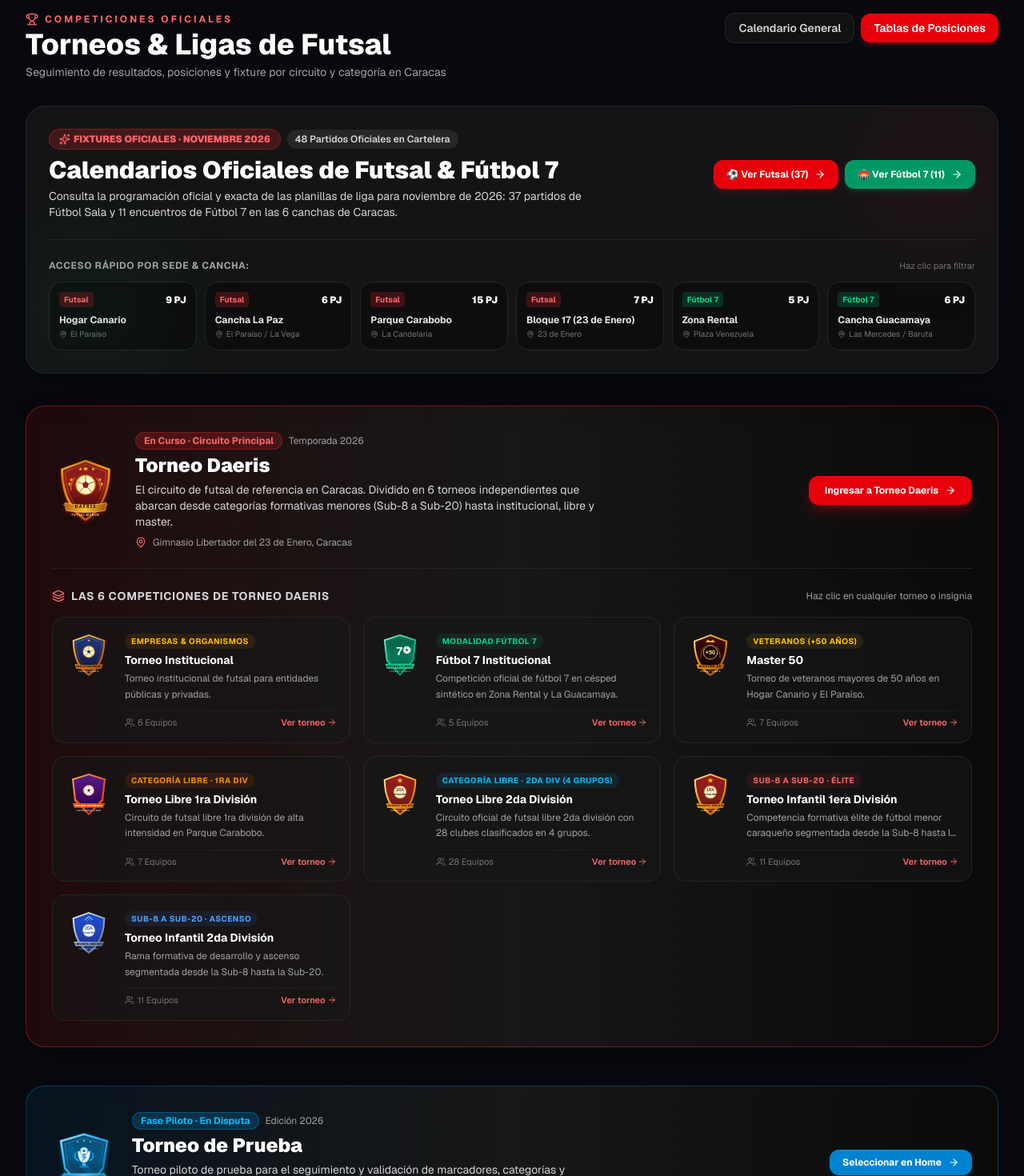
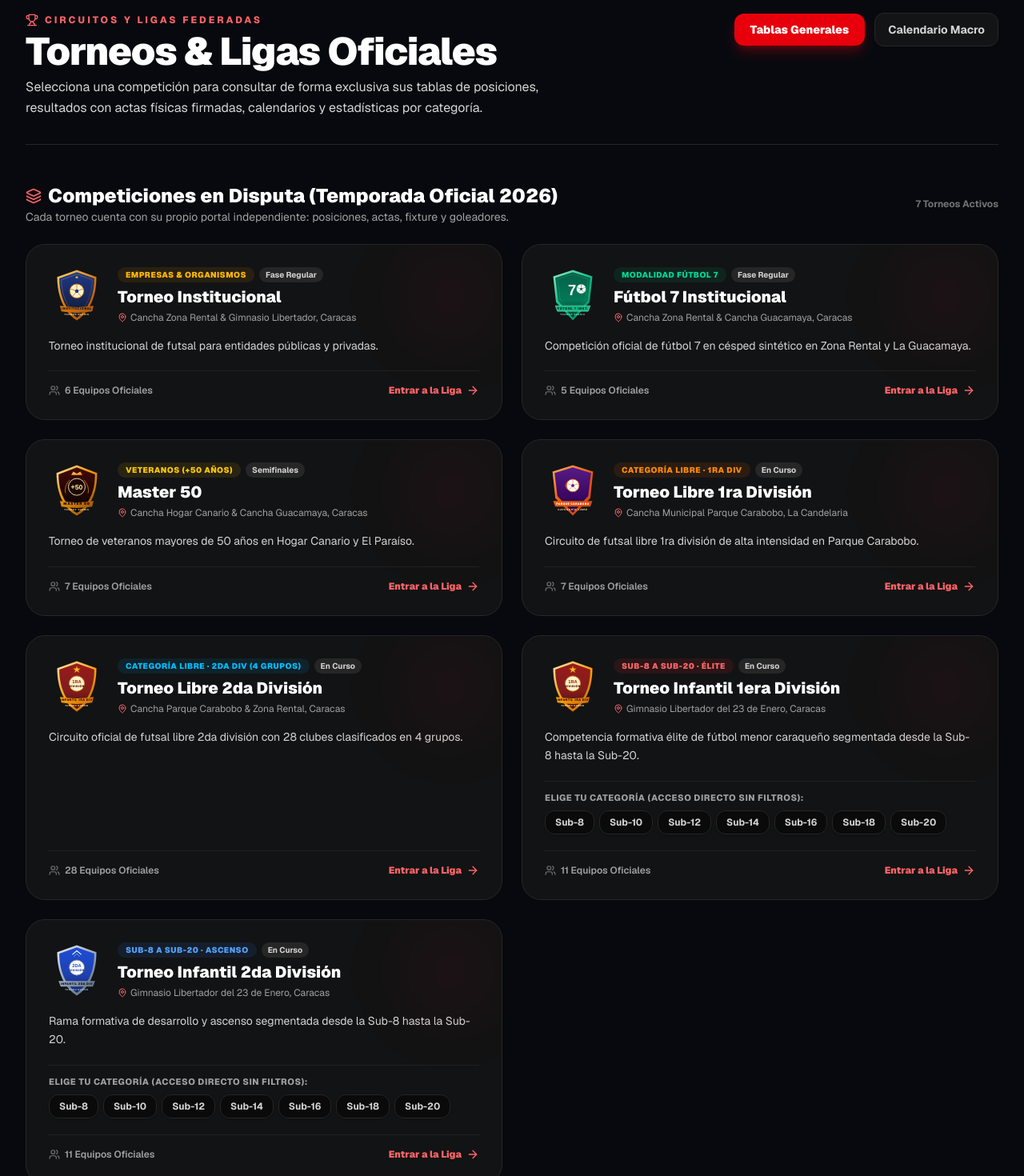
Before and after one commit to Leeonardo/FuriaMenor, a Next.js app: page /torneos in a window 1280 px wide. Shown: the part 120-1590 px from the top of the page at 80% size. Built offline with nearby package versions, Linux system fonts and the light colour scheme.

Commit message:
feat(ux): rediseñar /torneos directo a ligas, persistencia de categoria entre tabs, planillas en resultados y depuracion de minutos

```diff
--- a/src/app/torneos/page.tsx
+++ b/src/app/torneos/page.tsx
@@ -1,109 +1,200 @@
+import React from "react";
 import Link from "next/link";
-import { Calendar, MapPin, Trophy, Users, Layers, ArrowRight, ShieldCheck, Activity, Sparkles } from "lucide-react";
+import {
+  Trophy,
+  Users,
+  MapPin,
+  ArrowRight,
+  ShieldCheck,
+  Calendar,
+  Sparkles,
+  Layers,
+  ChevronRight,
+} from "lucide-react";
 import { DaerisBadge, PruebaBadge } from "@/components/ui/tournament-badges";
 import { DaerisBadgeRenderer } from "@/components/ui/daeris-sub-badge-renderer";
 import { daerisSubList } from "@/data/daeris-subtournaments";
 import { OFFICIAL_VENUES } from "@/data/fixtures-noviembre-2026";
 
 export const metadata = {
-  title: "Torneos & Ligas | Furia Menor",
-  description: "Circuito oficial de torneos de futsal en Caracas. Torneo Daeris y sus 6 divisiones, y Torneo de Prueba.",
+  title: "Torneos & Ligas Oficiales | Furia Menor",
+  description:
+    "Circuito oficial de torneos de fútbol sala y fútbol 7 en Caracas. Consulta clasificaciones, resultados oficiales con actas firmadas, goleadores y calendarios por categoría.",
 };
 
 export default function TorneosPage() {
   return (
-    <div className="mx-auto max-w-7xl px-4 py-10 sm:px-6 lg:px-8">
-      {/* Encabezado */}
-      <div className="mb-8 flex flex-col sm:flex-row items-center sm:items-start text-center sm:text-left justify-between gap-4">
-        <div className="flex flex-col items-center sm:items-start">
-          <div className="flex items-center gap-2 text-xs uppercase tracking-[0.25em] text-red-400 font-bold">
+    <div className="mx-auto max-w-7xl px-4 py-10 sm:px-6 lg:px-8 space-y-12">
+      {/* 1. ENCABEZADO PRINCIPAL DE TORNEOS */}
+      <div className="flex flex-col sm:flex-row items-center sm:items-start text-center sm:text-left justify-between gap-6 border-b border-neutral-800 pb-8">
+        <div>
+          <div className="inline-flex items-center gap-2 text-xs uppercase tracking-[0.25em] text-red-400 font-extrabold mb-1">
             <Trophy className="h-4 w-4" />
-            Competiciones Oficiales
+            Circuitos y Ligas Federadas
           </div>
-          <h1 className="mt-1 text-3xl font-extrabold text-white sm:text-4xl">
-            Torneos & Ligas de Futsal
+          <h1 className="text-3xl sm:text-4xl lg:text-5xl font-black text-white tracking-tight">
+            Torneos & Ligas Oficiales
           </h1>
-          <p className="mt-1 text-sm text-neutral-400">
-            Seguimiento de resultados, posiciones y fixture por circuito y categoría en Caracas
+          <p className="mt-2 text-sm sm:text-base text-neutral-300 max-w-2xl leading-relaxed">
+            Selecciona una competición para consultar de forma exclusiva sus tablas de posiciones,
+            resultados con actas físicas firmadas, calendarios y estadísticas por categoría.
           </p>
         </div>
 
-        <div className="flex flex-wrap items-center justify-center sm:justify-start gap-2">
+        <div className="flex flex-wrap items-center gap-3 shrink-0">
+          <Link
+            href="/posiciones"
+            className="rounded-xl bg-red-600 px-5 py-2.5 text-xs sm:text-sm font-black text-white hover:bg-red-500 transition shadow-lg shadow-red-600/30"
+          >
+            Tablas Generales
+          </Link>
           <Link
             href="/calendario"
-            className="rounded-xl border border-neutral-800 bg-neutral-900/60 px-4 py-2 text-xs sm:text-sm font-semibold text-neutral-300 transition hover:border-neutral-700 hover:text-white"
+            className="rounded-xl border border-neutral-800 bg-neutral-900/80 px-4 py-2.5 text-xs sm:text-sm font-bold text-neutral-300 hover:border-neutral-700 hover:text-white transition"
           >
-            Calendario General
-          </Link>
-          <Link
-            href="/posiciones"
-            className="rounded-xl bg-red-600 px-4 py-2 text-xs sm:text-sm font-semibold text-white shadow-md transition hover:bg-red-500 shadow-red-600/30"
-          >
-            Tablas de Posiciones
+            Calendario Macro
           </Link>
         </div>
       </div>
 
-      {/* BANNER OFICIAL: PROGRAMACIÓN NOVIEMBRE 2026 (FUTSAL & FÚTBOL 7) */}
-      <div className="mb-10 overflow-hidden rounded-3xl border border-neutral-800 bg-neutral-900/80 p-5 sm:p-7 shadow-2xl relative">
-        <div className="absolute top-0 right-0 h-40 w-40 bg-red-600/10 blur-3xl pointer-events-none rounded-full" />
-        <div className="absolute bottom-0 left-0 h-40 w-40 bg-emerald-600/10 blur-3xl pointer-events-none rounded-full" />
-
-        <div className="relative z-10 flex flex-col lg:flex-row lg:items-center justify-between gap-6 pb-6 border-b border-neutral-800/80">
+      {/* 2. LISTADO PROTAGÓNICO DE COMPETICIONES (DIRECTO Y SIN ARROZ CON MANGO) */}
+      <section className="space-y-6">
+        <div className="flex flex-col sm:flex-row sm:items-center justify-between gap-2">
           <div>
-            <div className="flex flex-wrap items-center gap-2">
-              <span className="inline-flex items-center gap-1 rounded-full bg-red-500/20 px-3 py-1 text-xs font-black text-red-400 border border-red-500/30">
-                <Sparkles className="h-3.5 w-3.5" />
-                FIXTURES OFICIALES · NOVIEMBRE 2026
-              </span>
-              <span className="rounded-full bg-neutral-800 px-2.5 py-1 text-xs font-semibold text-neutral-300">
-                48 Partidos Oficiales en Cartelera
+            <h2 className="text-xl sm:text-2xl font-black text-white flex items-center gap-2">
+              <Layers className="h-5 w-5 text-red-400" />
+              Competiciones en Disputa (Temporada Oficial 2026)
+            </h2>
+            <p className="text-xs sm:text-sm text-neutral-400">
+              Cada torneo cuenta con su propio portal independiente: posiciones, actas, fixture y goleadores.
+            </p>
+          </div>
+          <span className="text-xs font-bold text-neutral-500 self-start sm:self-auto">
+            {daerisSubList.length} Torneos Activos
           </span>
         </div>
-            <h2 className="mt-2 text-2xl sm:text-3xl font-black text-white">
-              Calendarios Oficiales de Futsal & Fútbol 7
-            </h2>
-            <p className="mt-1 text-xs sm:text-sm text-neutral-300 max-w-2xl">
-              Consulta la programación oficial y exacta de las planillas de liga para noviembre de 2026:
-              37 partidos de Fútbol Sala y 11 encuentros de Fútbol 7 en las 6 canchas de Caracas.
+
+        {/* Rejilla de Torneos Oficiales */}
+        <div className="grid gap-6 md:grid-cols-2">
+          {daerisSubList.map((sub) => {
+            const basePath = `/torneos/daeris/${sub.slug}`;
+
+            return (
+              <div
+                key={sub.id}
+                className="group relative rounded-3xl border border-neutral-800 bg-neutral-900/70 p-6 sm:p-7 transition-all duration-300 hover:border-red-500/60 hover:bg-neutral-900 hover:shadow-2xl hover:shadow-red-950/20 flex flex-col justify-between overflow-hidden"
+              >
+                {/* Glow decorativo de fondo */}
+                <div className="absolute top-0 right-0 h-32 w-32 bg-red-600/5 rounded-full blur-2xl pointer-events-none group-hover:bg-red-600/10 transition" />
+
+                <div>
+                  {/* Cabecera del Torneo */}
+                  <div className="flex items-start gap-4 mb-4">
+                    <Link
+                      href={basePath}
+                      className="shrink-0 transition-transform duration-300 group-hover:scale-105"
+                    >
+                      <DaerisBadgeRenderer badgeKey={sub.badgeKey} size={70} />
+                    </Link>
+
+                    <div className="flex-1 min-w-0">
+                      <div className="flex flex-wrap items-center gap-1.5 mb-1">
+                        <span
+                          className={`rounded-full px-2.5 py-0.5 text-[10px] font-black uppercase tracking-wider ${sub.accent.pill}`}
+                        >
+                          {sub.categoryLabel}
+                        </span>
+                        <span className="rounded-full bg-neutral-800 px-2 py-0.5 text-[10px] font-bold text-neutral-300">
+                          {sub.status}
+                        </span>
+                      </div>
+
+                      <h3 className="text-lg sm:text-xl font-black text-white group-hover:text-red-400 transition truncate">
+                        <Link href={basePath}>{sub.name}</Link>
+                      </h3>
+
+                      <p className="text-xs text-neutral-400 flex items-center gap-1 mt-1">
+                        <MapPin className="h-3 w-3 text-red-400 shrink-0" />
+                        <span className="truncate">{sub.venue}</span>
                       </p>
                     </div>
+                  </div>
 
-          <div className="flex flex-wrap items-center gap-2 shrink-0">
+                  <p className="text-xs sm:text-sm text-neutral-300 leading-relaxed mb-5">
+                    {sub.description}
+                  </p>
+
+                  {/* Acceso Directo por Categorías (Si tiene categorías menores) */}
+                  {sub.hasCategories && sub.categories && (
+                    <div className="mb-5 pt-3 border-t border-neutral-800/80">
+                      <span className="block text-[11px] font-extrabold uppercase tracking-wider text-neutral-400 mb-2">
+                        Elige tu categoría (Acceso directo sin filtros):
+                      </span>
+                      <div className="flex flex-wrap gap-1.5">
+                        {sub.categories.map((cat) => (
                           <Link
-              href="/calendario?disciplina=Fútbol+Sala"
-              className="inline-flex items-center justify-center gap-2 rounded-xl bg-red-600 hover:bg-red-500 px-4 py-2.5 text-xs font-bold text-white transition shadow-md shadow-red-600/20 active:scale-95"
+                            key={cat}
+                            href={`${basePath}?cat=${cat.toLowerCase()}`}
+                            className="rounded-xl border border-neutral-800 bg-neutral-950 px-3 py-1.5 text-xs font-bold text-neutral-300 hover:border-red-500 hover:bg-red-600 hover:text-white transition shadow-sm active:scale-95"
                           >
-              ⚽ Ver Futsal (37)
-              <ArrowRight className="h-3.5 w-3.5" />
+                            {cat}
                           </Link>
+                        ))}
+                      </div>
+                    </div>
+                  )}
+                </div>
+
+                {/* Pie de la Tarjeta con Enlace Completo */}
+                <div className="pt-4 border-t border-neutral-800/80 flex items-center justify-between text-xs">
+                  <span className="text-neutral-400 font-semibold flex items-center gap-1.5">
+                    <Users className="h-3.5 w-3.5 text-neutral-500" />
+                    {sub.teamsCount} Equipos Oficiales
+                  </span>
+
                   <Link
-              href="/calendario?disciplina=Fútbol+7"
-              className="inline-flex items-center justify-center gap-2 rounded-xl bg-emerald-600 hover:bg-emerald-500 px-4 py-2.5 text-xs font-bold text-white transition shadow-md shadow-emerald-600/20 active:scale-95"
+                    href={basePath}
+                    className="inline-flex items-center gap-1.5 font-black text-red-400 group-hover:text-red-300 transition"
                   >
-              🏟️ Ver Fútbol 7 (11)
-              <ArrowRight className="h-3.5 w-3.5" />
+                    <span>Entrar a la Liga</span>
+                    <ArrowRight className="h-4 w-4 group-hover:translate-x-1 transition" />
                   </Link>
                 </div>
               </div>
+            );
+          })}
+        </div>
+      </section>
 
-        {/* Sedes directas para acceso móvil instantáneo */}
-        <div className="mt-6">
-          <div className="flex items-center justify-between mb-3">
-            <span className="text-xs font-bold uppercase tracking-wider text-neutral-400">
-              Acceso Rápido por Sede & Cancha:
+      {/* 3. UTILIDADES ADICIONALES: PROGRAMACIÓN POR CANCHAS */}
+      <section className="rounded-3xl border border-neutral-800 bg-neutral-900/40 p-6 sm:p-8 backdrop-blur-sm">
+        <div className="flex flex-col sm:flex-row sm:items-center justify-between gap-4 mb-5">
+          <div>
+            <span className="text-xs font-bold text-neutral-400 uppercase tracking-wider flex items-center gap-1.5">
+              <MapPin className="h-3.5 w-3.5 text-red-400" />
+              Sedes Deportivas Oficiales de Caracas
             </span>
-            <span className="text-[11px] text-neutral-500">Haz clic para filtrar</span>
+            <h3 className="text-lg font-black text-white mt-1">
+              Cartelera de Partidos por Sede y Cancha
+            </h3>
+          </div>
+          <Link
+            href="/calendario"
+            className="text-xs font-bold text-red-400 hover:text-red-300 transition flex items-center gap-1"
+          >
+            Ver calendario general de todas las canchas
+            <ChevronRight className="h-3.5 w-3.5" />
+          </Link>
         </div>
 
-          <div className="grid grid-cols-2 sm:grid-cols-3 lg:grid-cols-6 gap-2.5">
+        <div className="grid grid-cols-2 sm:grid-cols-3 lg:grid-cols-6 gap-3">
           {OFFICIAL_VENUES.map((v) => {
             const isFutsal = v.discipline === "Fútbol Sala";
             return (
               <Link
                 key={v.id}
                 href={`/calendario?sede=${encodeURIComponent(v.name)}`}
-                  className={`group flex flex-col justify-between p-3 rounded-2xl border transition hover:scale-[1.02] active:scale-98 ${
+                className={`group flex flex-col justify-between p-3.5 rounded-2xl border transition hover:scale-[1.02] active:scale-98 ${
                   isFutsal
                     ? "border-neutral-800 bg-neutral-950/70 hover:border-red-500/50 hover:bg-neutral-900"
                     : "border-neutral-800 bg-neutral-950/70 hover:border-emerald-500/50 hover:bg-neutral-900"
@@ -115,7 +206,7 @@ export default function TorneosPage() {
                       isFutsal ? "bg-red-500/20 text-red-400" : "bg-emerald-500/20 text-emerald-400"
                     }`}
                   >
-                      {v.discipline === "Fútbol Sala" ? "Futsal" : "Fútbol 7"}
+                    {isFutsal ? "Futsal" : "Fútbol 7"}
                   </span>
                   <span className="text-xs font-black text-white">{v.matchesCount} PJ</span>
                 </div>
@@ -132,148 +223,7 @@ export default function TorneosPage() {
             );
           })}
         </div>
-        </div>
-      </div>
-
-      {/* 1. SECCIÓN PRINCIPAL: TORNEO DAERIS Y SUS 6 DIVISIONES */}
-      <div className="mb-12 rounded-3xl border border-red-500/40 bg-gradient-to-r from-red-950/40 via-neutral-900 to-neutral-950 p-6 sm:p-8 shadow-2xl">
-        <div className="flex flex-col md:flex-row md:items-center justify-between gap-6 pb-6 border-b border-neutral-800/80">
-          <div className="flex items-center gap-5">
-            {/* Insignia oficial con enlace directo */}
-            <Link
-              href="/torneos/daeris"
-              className="shrink-0 drop-shadow-md transition-transform duration-300 hover:scale-105"
-              title="Ingresar a Torneo Daeris"
-            >
-              <DaerisBadge size={84} />
-            </Link>
-
-            <div>
-              <div className="flex flex-wrap items-center gap-2">
-                <span className="rounded-full bg-red-500/20 px-2.5 py-0.5 text-xs font-bold text-red-400 border border-red-500/30">
-                  En Curso · Circuito Principal
-                </span>
-                <span className="text-xs text-neutral-400">Temporada 2026</span>
-              </div>
-              <h2 className="text-2xl font-black text-white mt-1">
-                <Link href="/torneos/daeris" className="hover:text-red-400 transition">
-                  Torneo Daeris
-                </Link>
-              </h2>
-              <p className="text-xs sm:text-sm text-neutral-300 max-w-xl mt-1">
-                El circuito de futsal de referencia en Caracas. Dividido en 6 torneos independientes
-                que abarcan desde categorías formativas menores (Sub-8 a Sub-20) hasta institucional, libre y master.
-              </p>
-              <div className="mt-2 flex items-center gap-2 text-xs text-neutral-400">
-                <MapPin className="h-3.5 w-3.5 text-red-400" />
-                <span>Gimnasio Libertador del 23 de Enero, Caracas</span>
-              </div>
-            </div>
-          </div>
-
-          <div className="flex flex-col sm:flex-row md:flex-col gap-2 shrink-0">
-            <Link
-              href="/torneos/daeris"
-              className="inline-flex items-center justify-center gap-2 rounded-xl bg-red-600 px-5 py-2.5 text-xs font-bold text-white hover:bg-red-500 transition shadow-lg shadow-red-600/30"
-            >
-              Ingresar a Torneo Daeris
-              <ArrowRight className="h-3.5 w-3.5" />
-            </Link>
-          </div>
-        </div>
-
-        {/* Las 6 Divisiones de Torneo Daeris con insignias y tarjetas clicables */}
-        <div className="mt-6">
-          <div className="flex items-center justify-between mb-4">
-            <div className="flex items-center gap-2">
-              <Layers className="h-4 w-4 text-red-400" />
-              <h3 className="text-sm font-bold uppercase tracking-wider text-neutral-300">
-                Las 6 Competiciones de Torneo Daeris
-              </h3>
-            </div>
-            <span className="text-xs text-neutral-400">Haz clic en cualquier torneo o insignia</span>
-          </div>
-
-          <div className="grid gap-4 sm:grid-cols-2 lg:grid-cols-3">
-            {daerisSubList.map((sub) => (
-              <Link
-                key={sub.id}
-                href={`/torneos/daeris/${sub.slug}`}
-                className="group flex items-start gap-4 rounded-2xl border border-neutral-800 bg-neutral-900/60 p-4 transition-all duration-300 hover:border-red-500/60 hover:bg-neutral-900 hover:shadow-xl hover:shadow-red-950/20"
-              >
-                {/* Insignia clicable */}
-                <div className="shrink-0 pt-0.5 transition-transform duration-300 group-hover:scale-110">
-                  <DaerisBadgeRenderer badgeKey={sub.badgeKey} size={58} />
-                </div>
-
-                <div className="flex-1 min-w-0">
-                  <span className={`inline-block rounded-full px-2 py-0.5 text-[10px] font-bold uppercase tracking-wider mb-1 ${sub.accent.pill}`}>
-                    {sub.categoryLabel}
-                  </span>
-                  <h4 className="text-sm font-bold text-white group-hover:text-red-400 transition truncate">
-                    {sub.name}
-                  </h4>
-                  <p className="mt-1 text-xs text-neutral-400 line-clamp-2 leading-relaxed">
-                    {sub.description}
-                  </p>
-                  <div className="mt-2.5 flex items-center justify-between text-[11px] text-neutral-500 pt-1.5 border-t border-neutral-800/60">
-                    <span className="flex items-center gap-1">
-                      <Users className="h-3 w-3" />
-                      {sub.teamsCount} Equipos
-                    </span>
-                    <span className="text-red-400 font-semibold group-hover:translate-x-0.5 transition flex items-center gap-0.5">
-                      Ver torneo
-                      <ArrowRight className="h-3 w-3" />
-                    </span>
-                  </div>
-                </div>
-              </Link>
-            ))}
-          </div>
-        </div>
-      </div>
-
-      {/* 2. SEGUNDO TORNEO: TORNEO DE PRUEBA */}
-      <div className="rounded-3xl border border-sky-500/30 bg-gradient-to-r from-sky-950/30 via-neutral-900 to-neutral-950 p-6 sm:p-8 shadow-xl">
-        <div className="flex flex-col md:flex-row md:items-center justify-between gap-6">
-          <div className="flex items-center gap-5">
-            <Link
-              href="/"
-              className="shrink-0 drop-shadow-md transition-transform duration-300 hover:scale-105"
-              title="Torneo de Prueba"
-            >
-              <PruebaBadge size={80} />
-            </Link>
-            <div>
-              <div className="flex items-center gap-2">
-                <span className="rounded-full bg-sky-500/20 px-2.5 py-0.5 text-xs font-bold text-sky-400 border border-sky-500/30">
-                  Fase Piloto · En Disputa
-                </span>
-                <span className="text-xs text-neutral-400">Edición 2026</span>
-              </div>
-              <h2 className="text-2xl font-black text-white mt-1">Torneo de Prueba</h2>
-              <p className="text-xs sm:text-sm text-neutral-300 max-w-xl mt-1">
-                Torneo piloto de prueba para el seguimiento y validación de marcadores,
-                categorías y estadísticas del fútbol sala base caraqueño.
-              </p>
-              <div className="mt-2 flex items-center gap-2 text-xs text-neutral-400">
-                <MapPin className="h-3.5 w-3.5 text-sky-400" />
-                <span>Cancha Parque Central, Caracas · Sub-10 a Sub-16 (12 Equipos)</span>
-              </div>
-            </div>
-          </div>
-
-          <div className="shrink-0">
-            <Link
-              href="/"
-              className="inline-flex items-center justify-center gap-2 rounded-xl bg-sky-600 px-4 py-2 text-xs font-bold text-white hover:bg-sky-500 transition shadow-md shadow-sky-600/20"
-            >
-              Seleccionar en Home
-              <ArrowRight className="h-3.5 w-3.5" />
-            </Link>
-          </div>
-        </div>
-      </div>
+      </section>
     </div>
   );
 }
--- /dev/null
+++ b/src/components/tournaments/tournament-nav-tabs.tsx
@@ -0,0 +1,59 @@
+"use client";
+
+import React from "react";
+import Link from "next/link";
+import { usePathname, useSearchParams } from "next/navigation";
+import {
+  Home,
+  Calendar,
+  CheckCircle2,
+  Trophy,
+  Goal,
+  Users,
+} from "lucide-react";
+
+interface TournamentNavTabsProps {
+  basePath: string;
+}
+
+export function TournamentNavTabs({ basePath }: TournamentNavTabsProps) {
+  const pathname = usePathname();
+  const searchParams = useSearchParams();
+  const currentCat = searchParams.get("cat") || searchParams.get("categoria");
+  const catQuery = currentCat ? `?cat=${encodeURIComponent(currentCat)}` : "";
+
+  const tabs = [
+    { label: "Inicio", href: `${basePath}${catQuery}`, exact: true, icon: Home },
+    { label: "Posiciones", href: `${basePath}/posiciones${catQuery}`, icon: Trophy },
+    { label: "Resultados", href: `${basePath}/resultados${catQuery}`, icon: CheckCircle2 },
+    { label: "Calendario", href: `${basePath}/calendario${catQuery}`, icon: Calendar },
+    { label: "Goleadores", href: `${basePath}/estadisticas${catQuery}`, icon: Goal },
+    { label: "Equipos", href: `${basePath}/equipos${catQuery}`, icon: Users },
+  ];
+
+  return (
+    <div className="mt-6 flex gap-2 overflow-x-auto border-t border-neutral-800/80 pt-4 scrollbar-none">
+      {tabs.map((tab) => {
+        const Icon = tab.icon;
+        const isActive = tab.exact
+          ? pathname === basePath
+          : pathname.startsWith(tab.href.split("?")[0]);
+
+        return (
+          <Link
+            key={tab.label}
+            href={tab.href}
+            className={`flex items-center gap-2 rounded-xl px-4 py-2 text-xs sm:text-sm font-semibold transition whitespace-nowrap ${
+              isActive
+                ? "bg-red-600 text-white font-black shadow-lg shadow-red-600/30 scale-102"
+                : "border border-neutral-800 bg-neutral-900/60 text-neutral-300 hover:border-neutral-700 hover:bg-neutral-800 hover:text-white"
+            }`}
+          >
+            <Icon className={`h-4 w-4 ${isActive ? "text-white" : "text-red-400"}`} />
+            <span>{tab.label}</span>
+          </Link>
+        );
+      })}
+    </div>
+  );
+}
--- a/src/data/tournaments-data.ts
+++ b/src/data/tournaments-data.ts
@@ -30,6 +30,9 @@ export interface TournamentMatchItem {
   status: "scheduled" | "live" | "finished";
   jornada?: string;
   referees?: MatchReferees; // Cuerpo arbitral de la jornada
+  scoresheetUrl?: string | null;
+  sheetPhotoUrl?: string | null;
+  refereeNotes?: string;
 }
 
 export interface TournamentData {
```
Also changed, not shown: src/app/torneos/daeris/[torneo]/layout.tsx (+3 -16 lines), src/app/torneos/daeris/[torneo]/resultados/page.tsx (+7 -3 lines), src/components/admin/views/player-stats-modal.tsx (+9 -32 lines), src/components/tournaments/match-card.tsx (+49 -13 lines). Lines whose indentation alone changed are shown as unchanged.
